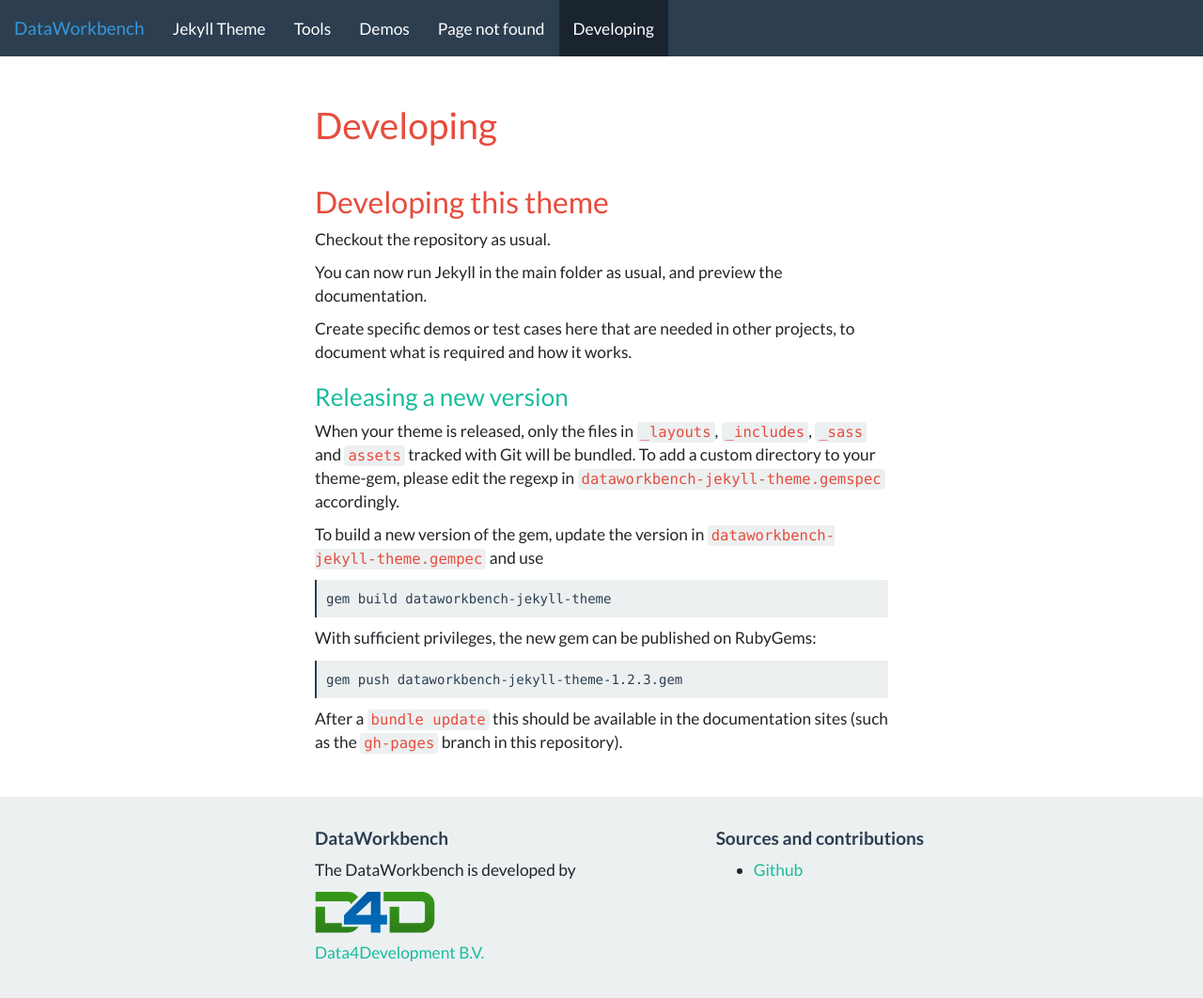
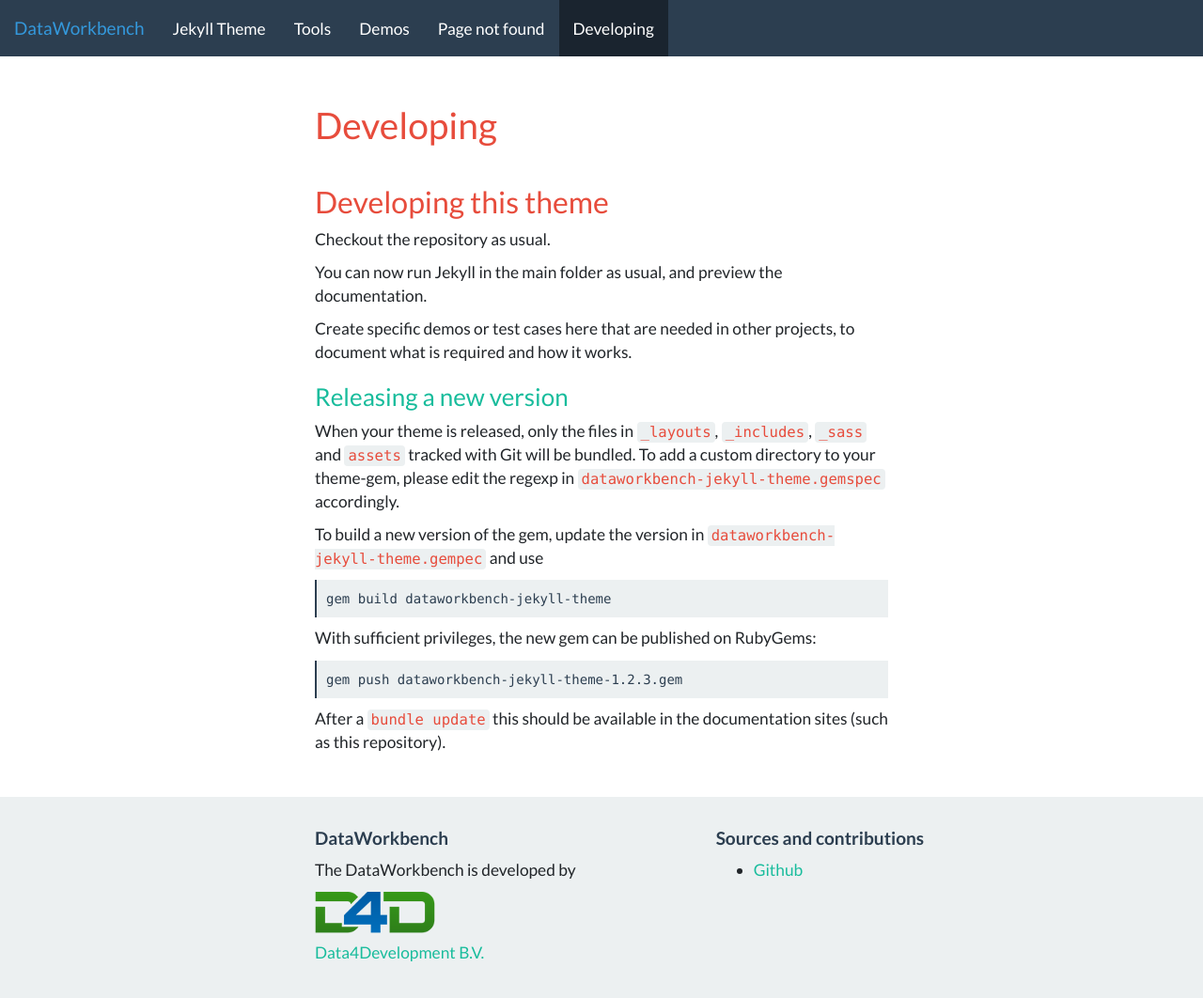
Before and after one commit to data4development/dataworkbench-jekyll-theme, a Jekyll site: the page built from developing.md, in a window 1280 px wide. Shown: the top 1062 px of the page at 94% size. Built offline with Jekyll 4.4.1, drawn with Linux system fonts in a browser that asks for light colours; a script that is not in the unit is left out.

Commit message:
Fix reference to gh-pages branch
Repository docs are in master

````diff
--- a/developing.md
+++ b/developing.md
@@ -27,4 +27,4 @@ With sufficient privileges, the new gem can be published on RubyGems:
 gem push dataworkbench-jekyll-theme-1.2.3.gem
 ```
 
-After a `bundle update` this should be available in the documentation sites (such as the `gh-pages` branch in this repository).
+After a `bundle update` this should be available in the documentation sites (such as this repository).
````
Also changed, not shown: dataworkbench-jekyll-theme.gemspec.
